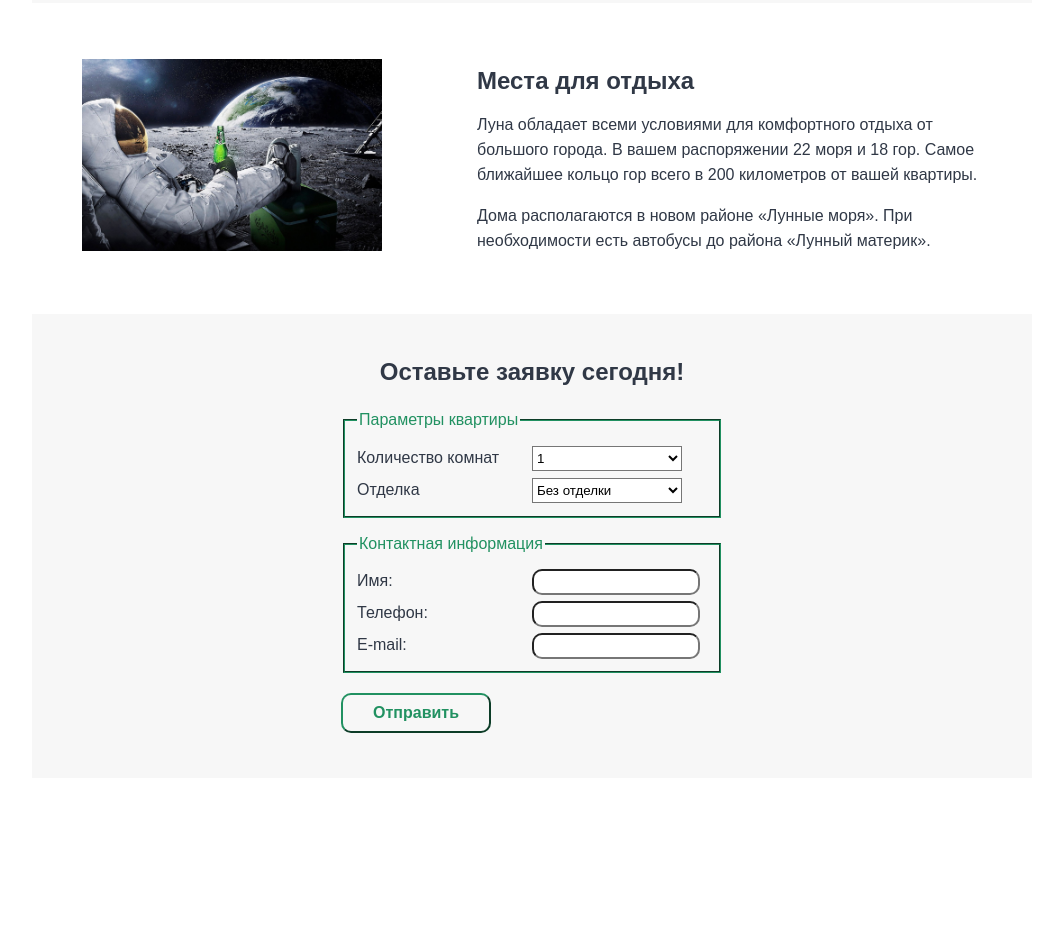
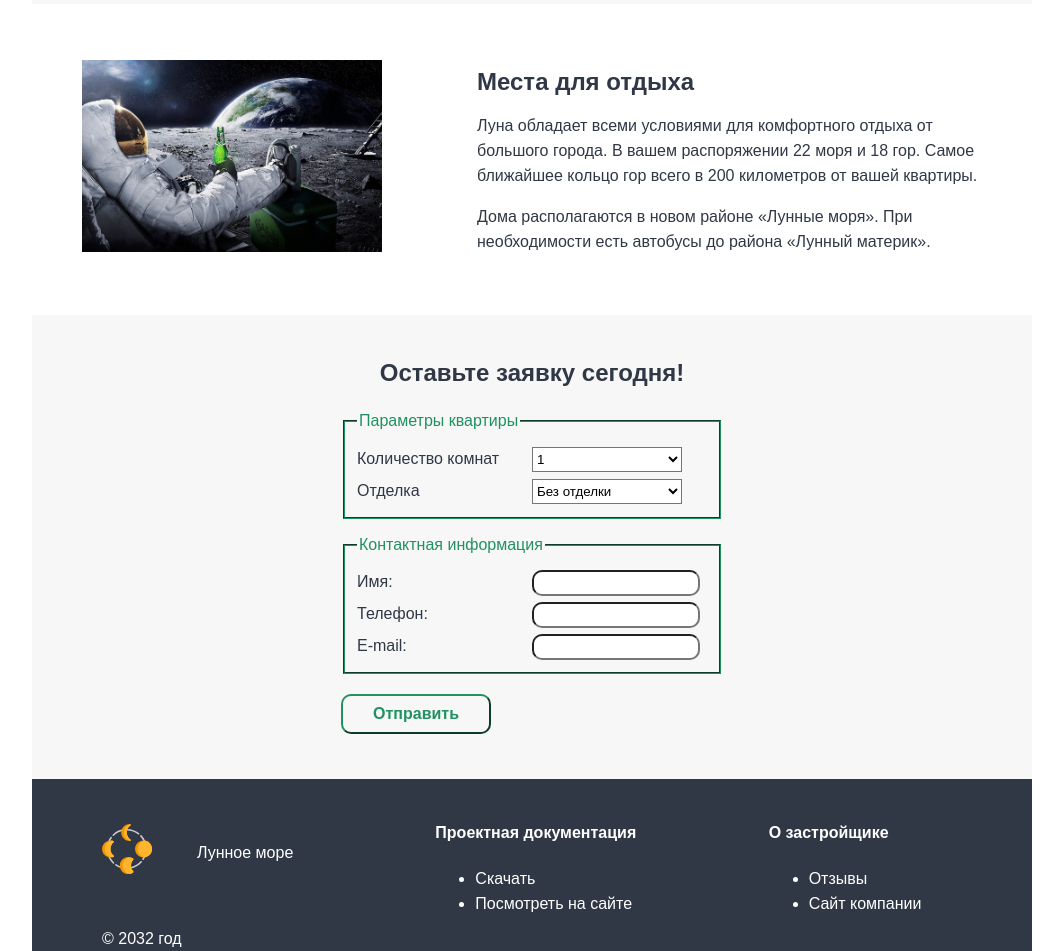
Before and after one commit to julijaschwarz/Landing-Lunar-Sea, a plain HTML site: page src/index.html in a window 1280 px wide. Shown: the part 863-1814 px from the top of the page, without its empty margins (108-1171 px from the left). Before the commit the page ends 1641 px from the top, so only its background shows below. Drawn offline with Linux system fonts and the light colour scheme.

Commit message:
Seventh step

```diff
--- a/src/index.html
+++ b/src/index.html
@@ -10,7 +10,7 @@
 </head>
 <body>
     <header>
-        <div class="flex-container-one">
+        <section class="flex-container-one">
             <div>
                 <ul class="logo">
                     <li><img src="../images/logo.svg" height="50px" alt="Логотип"></li>
@@ -26,7 +26,8 @@
                     </ul>
                 </nav>
             </div>
-        </div>
+        </section>
+        <section>
         <div class="first-block">
             <img src="../images/logo.svg" height="100px" alt="Логотип">
             <h1>ЖК Лунное море</h1>
@@ -35,6 +36,7 @@
                 <button>Забронировать</button>
             </form>
         </div>
+        </section>
     </header>
     <main>
         <section>
@@ -158,7 +160,38 @@
         </section>
     </main>
     <footer>
+        <section class="flex-container-footer">
 
+            <div class="item-footer">
+                <div class="flex-container-footer">
+                    <div class="logo">
+                        <img src="../images/logo.svg" height="50px" alt="Логотип">
+                    </div>
+                    <div class="item-2">
+                        <p>Лунное море</p>
+                    </div>
+                </div>
+                <div>
+                    <span>&copy; <time datetime="2032">2032 год</time></span>
+                </div>
+
+            </div>
+
+            <div class="item-footer">
+                <h4>Проектная документация</h4>
+                <ul>
+                    <li><a>Скачать</a></li>
+                    <li><a>Посмотреть на сайте</a></li>
+                </ul>
+            </div>
+            <div class="item-footer">
+                <h4>О застройщике</h4>
+                <ul>
+                    <li><a>Отзывы</a></li>
+                    <li><a>Сайт компании</a></li>
+                </ul>
+            </div>
+        </section>
     </footer>
 </body>
 </html>
--- a/src/styles/style.css
+++ b/src/styles/style.css
@@ -35,11 +35,22 @@ section {
     display: flex;
 }
 
+.flex-container-footer {
+    display: flex;
+    align-items: center;
+    justify-content: center;
+    background-color: #303846;
+
+    color: #ffffff;
+    line-height: 25px;
+
+}
+
 .section-color {
     background-color: #f7f7f7;
 }
 
-ul {
+header ul {
     list-style: none;
     margin: 0;
     padding-left: 0;
@@ -47,7 +58,7 @@ ul {
     display: flex;
     align-items: center;
 }
-li {
+header li {
     list-style: none;
     vertical-align: middle;
     margin: 5px;
@@ -57,6 +68,7 @@ li {
 .logo {
     justify-content: flex-start
 }
+
 
 .nav{
     justify-content: flex-end;
@@ -127,6 +139,14 @@ h1 {
     flex: 1;
     text-align: left;
     padding: 50px;
+}
+
+.item-footer {
+    flex: 3;
+
+    margin-left: 50px;
+    padding-left: 20px;
+
 }
 
 .moon {
@@ -211,3 +231,7 @@ input {
 
     justify-content: left;
 }
+
+.copy {
+    font-size: 10px;
+}
```
